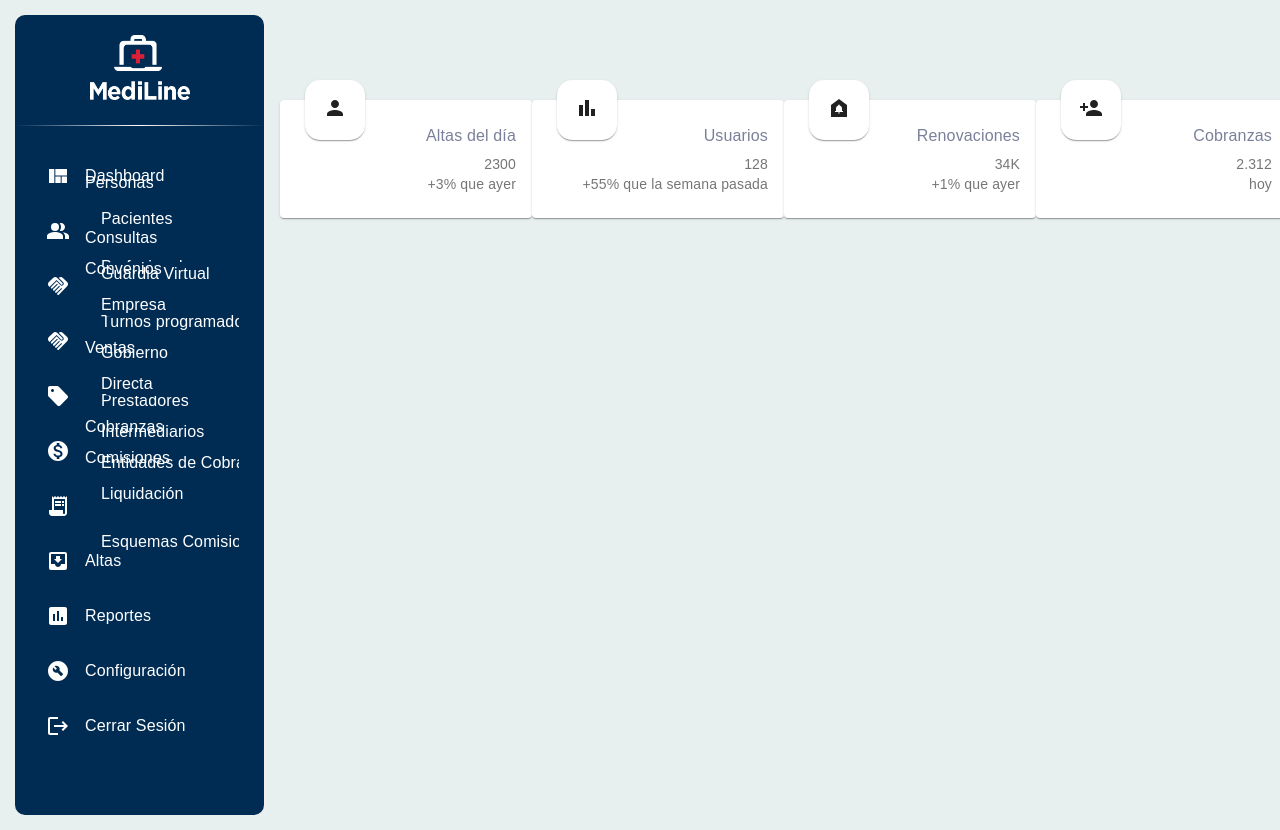
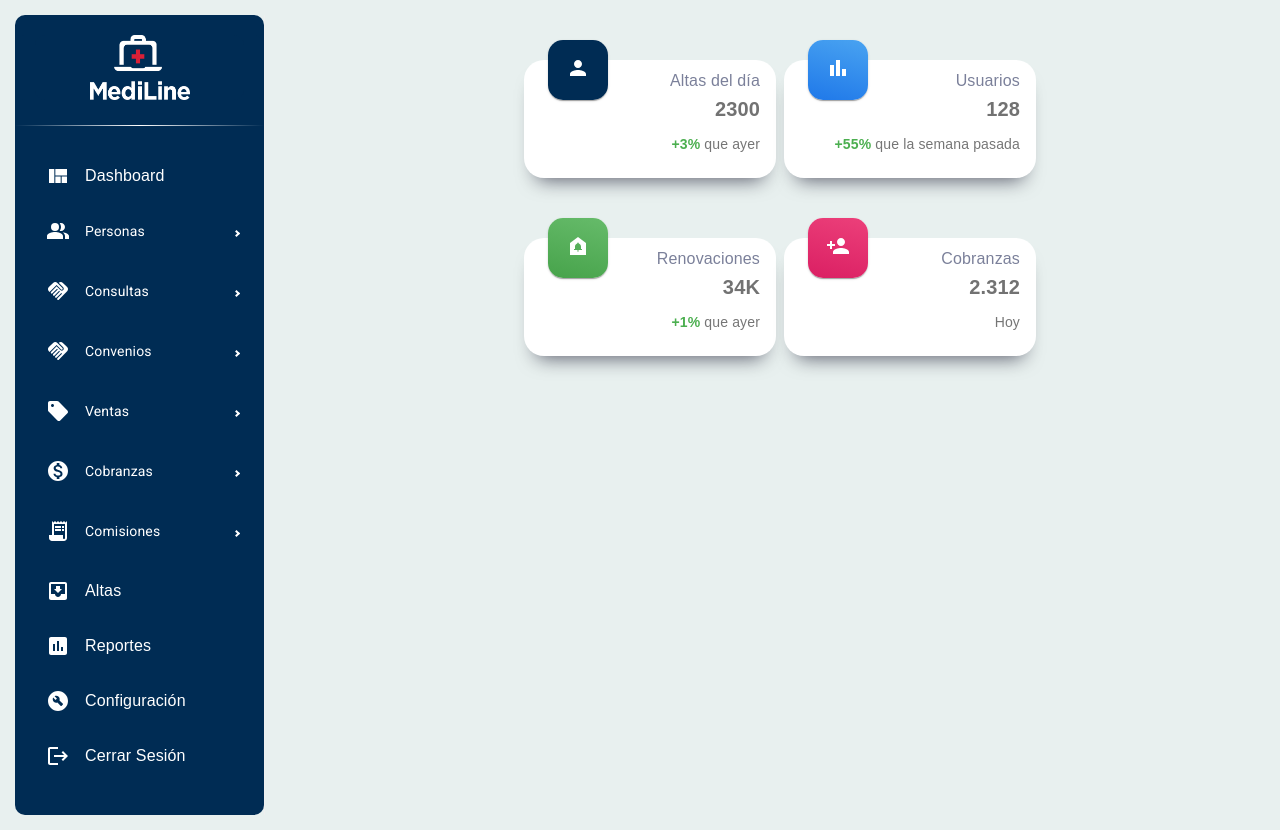
Before and after one commit to alexgarciaalcuadrado/Responsibe-navbar-and-sidebar-, a React (Create React App) app: page / in a window 1280 px wide. Built offline with nearby package versions, Linux system fonts and the light colour scheme.

Commit message:
cards and sidebar

```diff
--- /dev/null
+++ b/src/components/Cards.js
@@ -0,0 +1,46 @@
+import DashboardCard from "./dashboardCard";
+import PersonIcon from '@mui/icons-material/Person';
+import BarChartIcon from '@mui/icons-material/BarChart';
+import DoorbellIcon from '@mui/icons-material/Doorbell';
+import PersonAddIcon from '@mui/icons-material/PersonAdd';
+
+const Cards = () => {
+    return (
+        <div className="cards-container">
+        <DashboardCard
+        icon={<PersonIcon />}
+        iconColor="#002c54"
+        title="Altas del día"
+        number="2300"
+        extraNumber="+3%"
+        extraLabel="que ayer"
+        />
+        <DashboardCard
+        icon={<BarChartIcon />}
+        iconColor="linear-gradient(195deg, #49a3f1, #1A73E8)"
+        title="Usuarios"
+        number="128"
+        extraNumber="+55%"
+        extraLabel="que la semana pasada"
+        />
+        <DashboardCard
+        icon={<DoorbellIcon />}
+        iconColor="linear-gradient(195deg, #66BB6A, #43A047)"
+        title="Renovaciones"
+        number="34K"
+        extraNumber="+1%"
+        extraLabel="que ayer"
+        />
+        <DashboardCard
+        icon={<PersonAddIcon />}
+        iconColor="linear-gradient(195deg, #EC407A, #D81B60)"
+        title="Cobranzas"
+        number="2.312"
+        extraNumber=""
+        extraLabel="Hoy"
+        />
+        </div>
+    )
+}
+
+export default Cards;
--- a/src/components/Layout.js
+++ b/src/components/Layout.js
@@ -1,6 +1,6 @@
 import { memo, useState } from "react";
-import { Sidebar, Menu, MenuItem } from "react-pro-sidebar";
-import { Box, ListItem, Typography, ListItemText } from "@mui/material";
+import { Sidebar, Menu, MenuItem, SubMenu } from "react-pro-sidebar";
+import { Box, ListItem, Typography, ListItemText, List } from "@mui/material";
 import { Link } from "react-router-dom";
 
 import MoveToInboxIcon from '@mui/icons-material/MoveToInbox';
@@ -17,7 +17,42 @@ import Logo from "../assets/images/logo.png";
 
 
 const Item = memo(({ title, to, icon, selected, setSelected, subItems }) => {
-  return (
+  let size = subItems ? Object.keys(subItems).length : 0;
+
+  return size !== 0 ? (
+    <SubMenu
+      label={title}
+      key={title}
+      active={selected === title}
+      className="menu-item"
+      onClick={() => setSelected(title)}
+      icon={icon}
+    >
+      {subItems?.map((subItem) => (
+        <Box sx={{
+          "& .MuiTypography-root ": {
+            fontSize: "13px",
+          },
+          "& .ps-menu-button ": {
+            marginRight: "5px",
+          },
+          "& .ps-menu-button:hover ": {
+            background: `#002c54 !important`,
+          },
+          "& .ps-menu-button:active ": {
+            background: `#002c54 !important`,
+          },
+          }}>
+         <MenuItem key={subItem.title}>
+            <ListItemText sx={{
+              textAlign: "end"
+              }} className="underline-grow">{subItem.title}</ListItemText>
+         </MenuItem>
+         </Box>
+
+       ))}
+    </SubMenu>
+  ) :(
     <MenuItem
       key={title}
       active={selected === title}
@@ -27,11 +62,6 @@ const Item = memo(({ title, to, icon, selected, setSelected, subItems }) => {
     >
       <Typography>{title}</Typography>
       <Link to={to} />
-      {subItems?.map((subItem) => (
-         <ListItem key={subItem.title}>
-           <ListItemText>{subItem.title}</ListItemText>
-         </ListItem>
-       ))}
     </MenuItem>
   );
 });
@@ -107,10 +137,10 @@ const SidebarLayout = ({ children }) => {
             margin: "5px",
           },
           "& .ps-menu-button:hover ": {
-            background: `rgba(255, 255, 255, 0.2)`,
+            background: `#6d6d6d !important`,
           },
           "& .ps-menu-button:active ": {
-            background: `linear-gradient(195deg, #49a3f1, #1A73E8)`,
+            background: `linear-gradient(195deg, #49a3f1, #1A73E8) !important`,
           },
         }}
       >
@@ -133,16 +163,16 @@ const SidebarLayout = ({ children }) => {
               </Box>
             </Box>
             <hr className="faded-out-hr" />
-            {items.map(({ title, icon, subItems }) => (
-              <Item
-                title={title}
+            {items.map((item) => {
+              return (<Item
+                title={item.title}
                 to="/"
-                icon={icon}
-                subItems={subItems || []}
+                icon={item.icon}
+                subItems={item.subItems}
                 selected={selected}
                 setSelected={setSelected}
-              />
-            ))}
+              />)
+            })}
           </Menu>
         </Sidebar>
       </Box>
--- a/src/components/dashboardCard.js
+++ b/src/components/dashboardCard.js
@@ -1,27 +1,76 @@
 import Card from "@mui/material/Card";
 import Typography from "@mui/material/Typography";
 import CardContent from "@mui/material/CardContent";
+import { Box } from "@mui/material";
 
-
-const DashboardCard = ({ icon, title, number, extraNumber, extraLabel, iconColor }) => {
+const DashboardCard = ({
+  icon,
+  title,
+  number,
+  extraNumber,
+  extraLabel,
+  iconColor,
+}) => {
   return (
     <div className="card-container">
+      <div>
         <Card className="icon-container" sx={{ maxWidth: 345 }}>
-        <CardContent styles={{backgroundColor:iconColor === "red" ? "red" : "white"}}>{icon}</CardContent>
+          <Box
+            sx={{
+              backgroundColor: iconColor,
+              background: iconColor,
+              color: "white",
+            }}
+          >
+            <CardContent>{icon}</CardContent>
+          </Box>
         </Card>
-      <Card className="card" sx={{ maxWidth: 345 }}>
+        <Card
+          className="card"
+          sx={{
+            maxWidth: 345,
+            borderRadius: "20px",
+            boxShadow: "0px 14px 19px -12px rgba(4,2,26,0.62)",
+          }}
+        >
           <CardContent>
-          <Typography gutterBottom variant="h6" color="#7b809a" className="title">
+            <Box
+              sx={{
+                position: "relative",
+                bottom: "10px",
+              }}
+            >
+              <Typography
+                style={{ margin: 0 }}
+                gutterBottom
+                variant="h6"
+                color="#7b809a"
+                className="title"
+              >
                 {title}
               </Typography>
-          <Typography variant="body2" color="text.secondary">
+              <Typography
+                style={{
+                  fontSize: "20px",
+                  fontWeight: "900",
+                  color: "rgb(114 114 114)",
+                }}
+                color="text.secondary"
+              >
                 {number}
               </Typography>
+            </Box>
+            <Box sx={{}}>
               <Typography variant="body2" color="text.secondary">
-            {extraNumber} {extraLabel}
+                <span style={{ color: "#4CAF50", fontWeight: "600" }}>
+                  {extraNumber}
+                </span>{" "}
+                {extraLabel}
               </Typography>
+            </Box>
           </CardContent>
         </Card>
+      </div>
     </div>
   );
 };
--- a/src/pages/dashboard.js
+++ b/src/pages/dashboard.js
@@ -1,50 +1,15 @@
-import DashboardCard from "../components/dashboardCard";
-import PersonIcon from '@mui/icons-material/Person';
-import BarChartIcon from '@mui/icons-material/BarChart';
-import DoorbellIcon from '@mui/icons-material/Doorbell';
-import PersonAddIcon from '@mui/icons-material/PersonAdd';
+import Cards from "../components/Cards";
 
 const Dashboard = () => {
     return (
     <div className="App">
     <header className="App-header">
       <div style={{
-        marginTop: "25px",
-        display: "grid",
-        gridTemplateColumns: "repeat(4,1fr)"
+        display:"flex",
+        justifyContent: "center"
       }}>
-      <DashboardCard
-      icon={<PersonIcon />}
-      iconColor="red"
-      title="Altas del día"
-      number="2300"
-      extraNumber="+3%"
-      extraLabel="que ayer"
-      />
-      <DashboardCard
-      icon={<BarChartIcon />}
-      iconColor="red"
-      title="Usuarios"
-      number="128"
-      extraNumber="+55%"
-      extraLabel="que la semana pasada"
-      />
-      <DashboardCard
-      icon={<DoorbellIcon />}
-      iconColor="red"
-      title="Renovaciones"
-      number="34K"
-      extraNumber="+1%"
-      extraLabel="que ayer"
-      />
-      <DashboardCard
-      icon={<PersonAddIcon />}
-      iconColor="red"
-      title="Cobranzas"
-      number="2.312"
-      extraNumber=""
-      extraLabel="hoy"
-      />
+        <Cards />
+
       </div>
 
     </header>
--- a/src/styles/App.scss
+++ b/src/styles/App.scss
@@ -26,3 +26,9 @@
     margin-top: 15px;
   }
 }
+
+.underline-grow:hover {
+  transition: all 0.3s ease-in-out;
+  transform-origin: right;
+  transform: scaleX(1.1);
+}
--- a/src/styles/Card.scss
+++ b/src/styles/Card.scss
@@ -1,4 +1,17 @@
+.cards-container{
+    margin-top: 25px;
+    display: grid;
+    grid-template-columns: repeat(4, 260px);
+
+    @include for-laptop {
+        grid-template-columns: repeat(2, 260px);
+    }
+}
+
 .card-container{
+    display: flex;
+    align-items: center;
+    justify-content: center;
 
     .icon-container{
         width: 60px;
@@ -7,8 +20,7 @@
         border-radius: 15px;
         position: relative;
         z-index: 1000;
-        top: 40px;
-        left: 25px;
+        left: 24px;
     }
 
     .card{
@@ -18,6 +30,8 @@
         align-items: flex-end;
         justify-content: end;
         text-align: end;
+        position: relative;
+        bottom: 40px;
 
         .title{
             font-size: 16px;
--- /dev/null
+++ b/src/styles/mixins.scss
@@ -0,0 +1,4 @@
+
+@mixin for-laptop {
+  @media (max-width: 1300px) { @content; }
+}
--- a/src/styles/styles.scss
+++ b/src/styles/styles.scss
@@ -1,2 +1,3 @@
+@import "./mixins.scss";
 @import "./App.scss";
 @import "./Card.scss"
```
Lines whose indentation alone changed are shown as unchanged.
